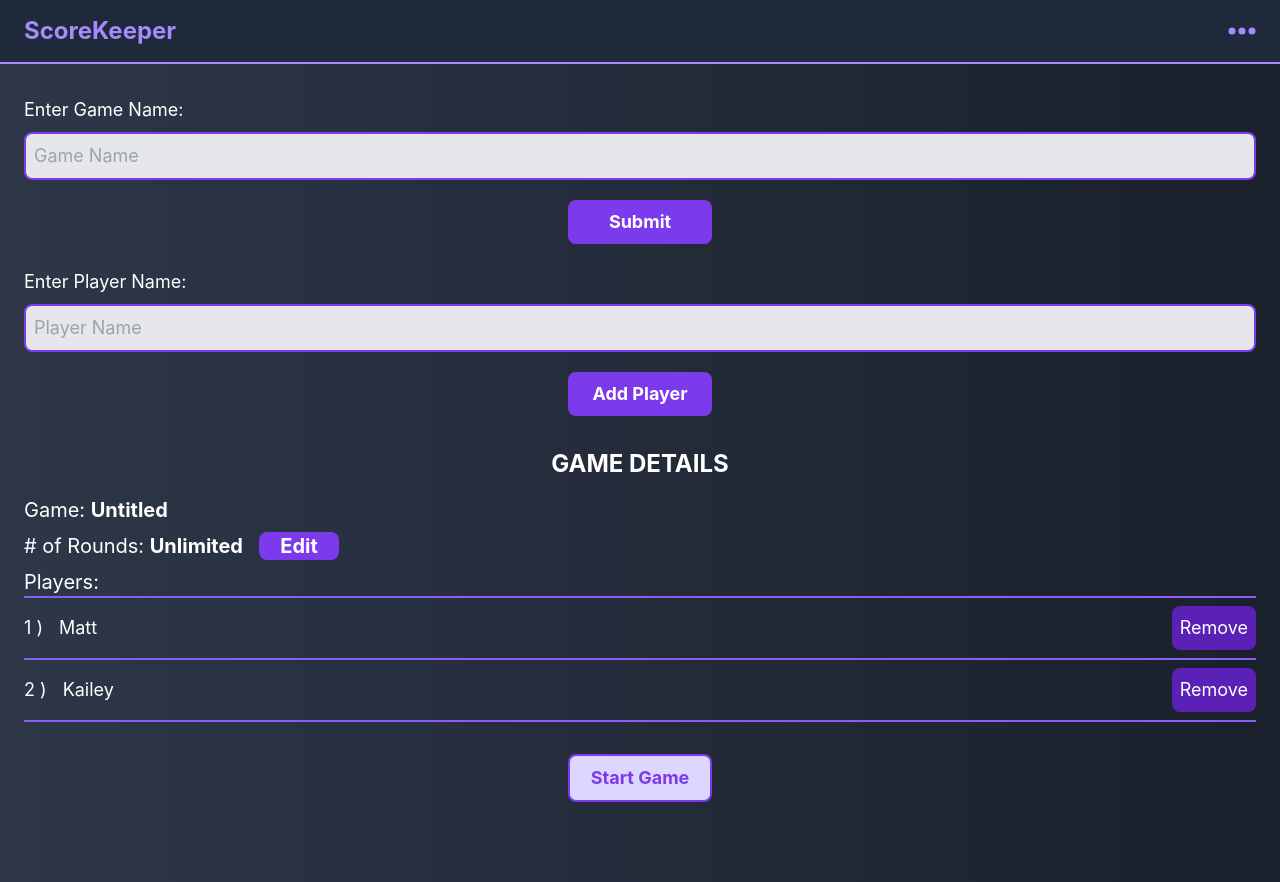
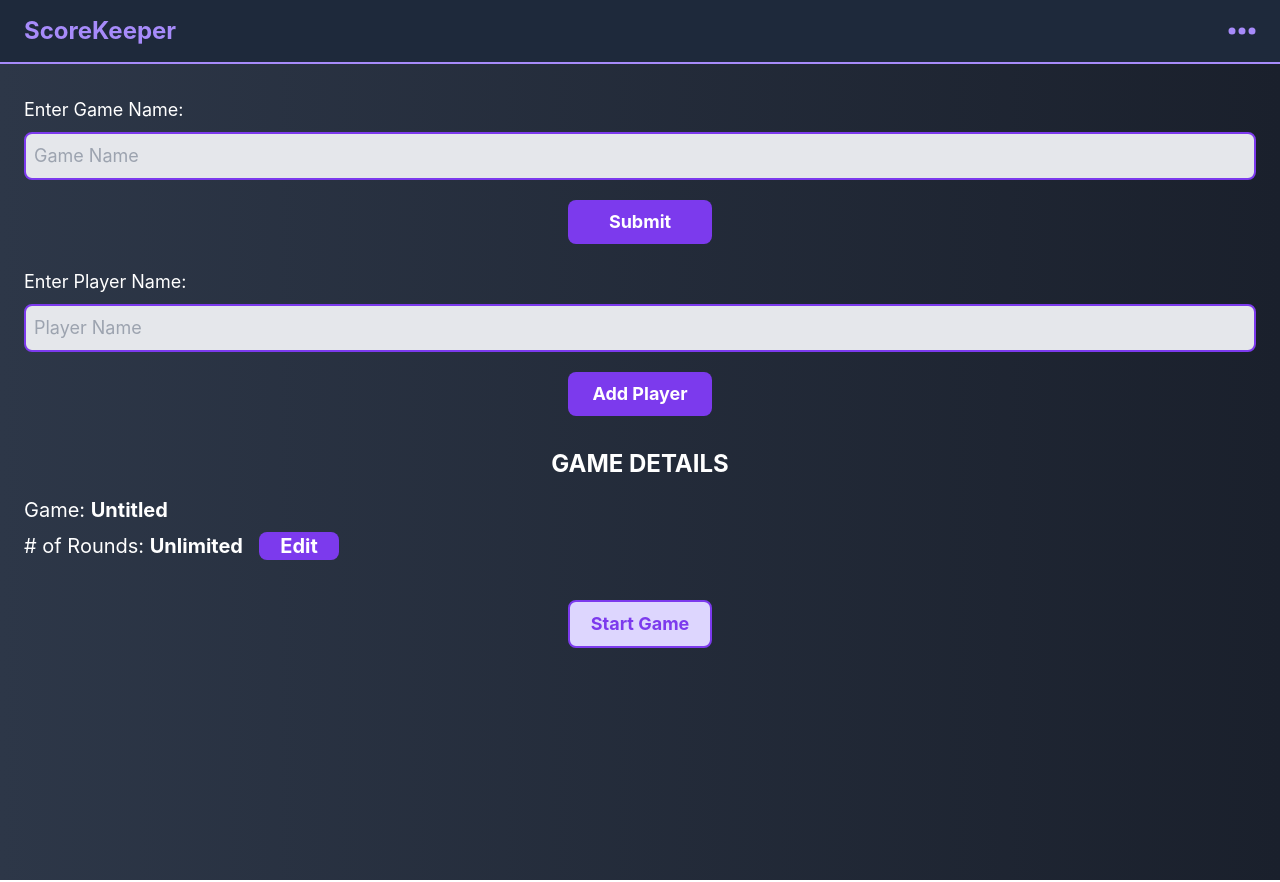
Before and after one commit to MattHlav478/score-keeper, a React (Create React App) app: page / in a window 1280 px wide. Built offline with nearby package versions, Linux system fonts and the light colour scheme.

Commit message:
build directory added

```diff
--- a/src/App.js
+++ b/src/App.js
@@ -6,14 +6,14 @@ import { BrowserRouter as Router, Routes, Route } from "react-router-dom";
 
 function App() {
   const [players, setPlayers] = useState([
-    {
-      name: "Matt",
-      scores: [],
-    },
-    {
-      name: "Kailey",
-      scores: [],
-    },
+    // {
+    //   name: "Becky",
+    //   scores: [],
+    // },
+    // {
+    //   name: "John",
+    //   scores: [],
+    // },
   ]);
 
   // const [gameName, setGameName] = useState("");
```
Also changed, not shown: 15 other files (tests, documents, lock files or other folders).
